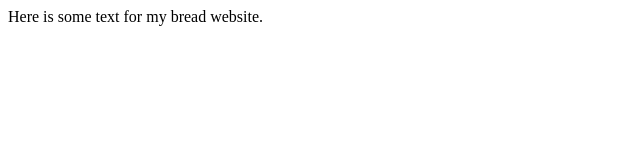
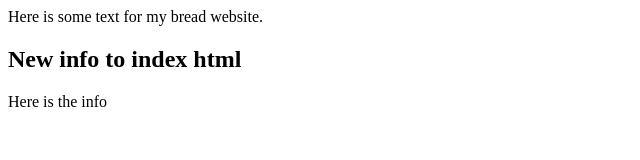
Before and after one commit to DavidBanksTech/Website8, a plain HTML site: page index.html in a window 1280 px wide. Shown: the whole page, without its empty margins (0-640 px from the left). Drawn offline with Linux system fonts and the light colour scheme.

Commit message:
changes to index.html in new branch

```diff
--- a/index.html
+++ b/index.html
@@ -5,6 +5,10 @@
 	<meta charset="utf-8" />
 </head>
 Here is some text for my bread website.
+
+<h2>New info to index html</h2>
+
+<p>Here is the info</p>
 <body>
 
 </body>
```
